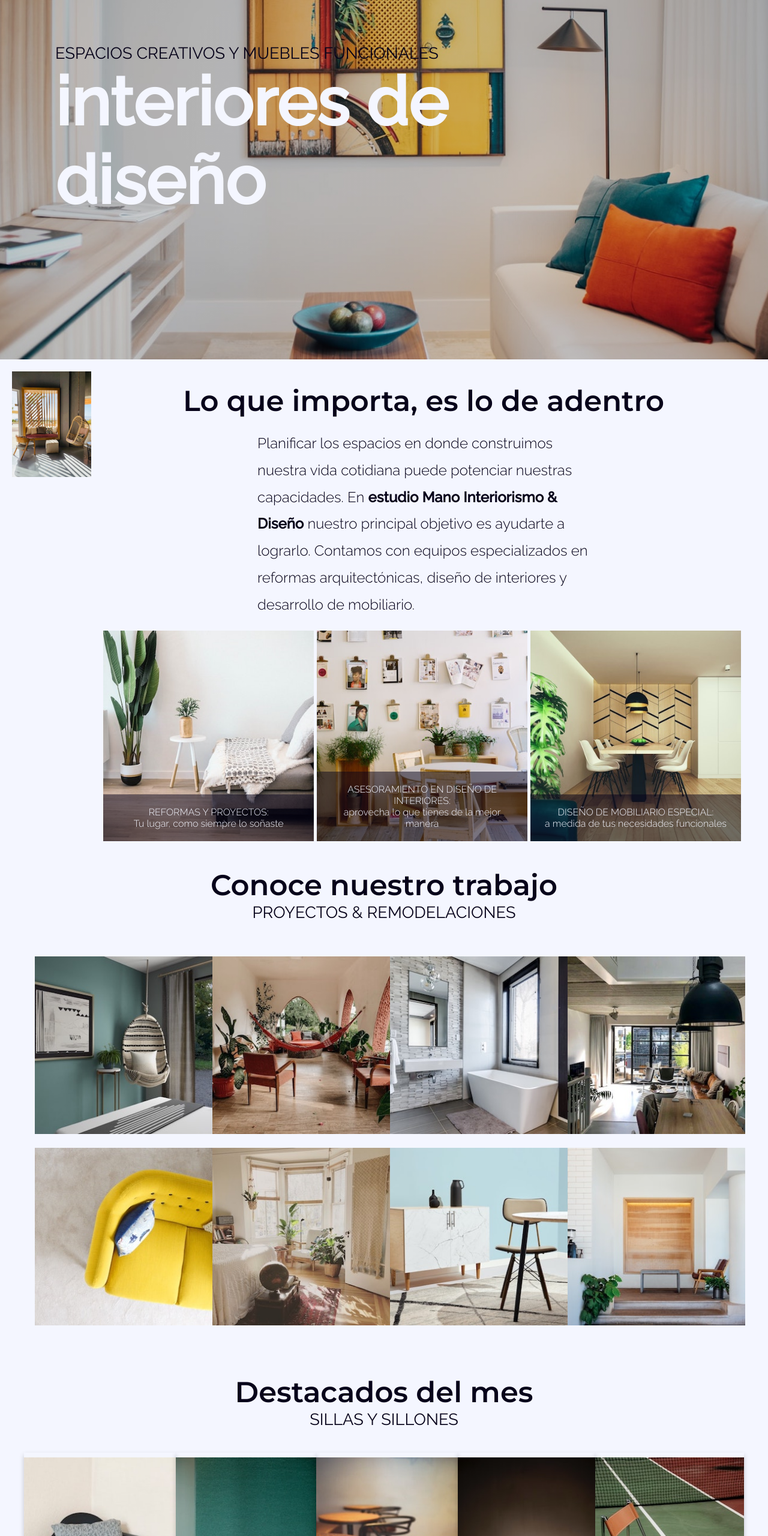
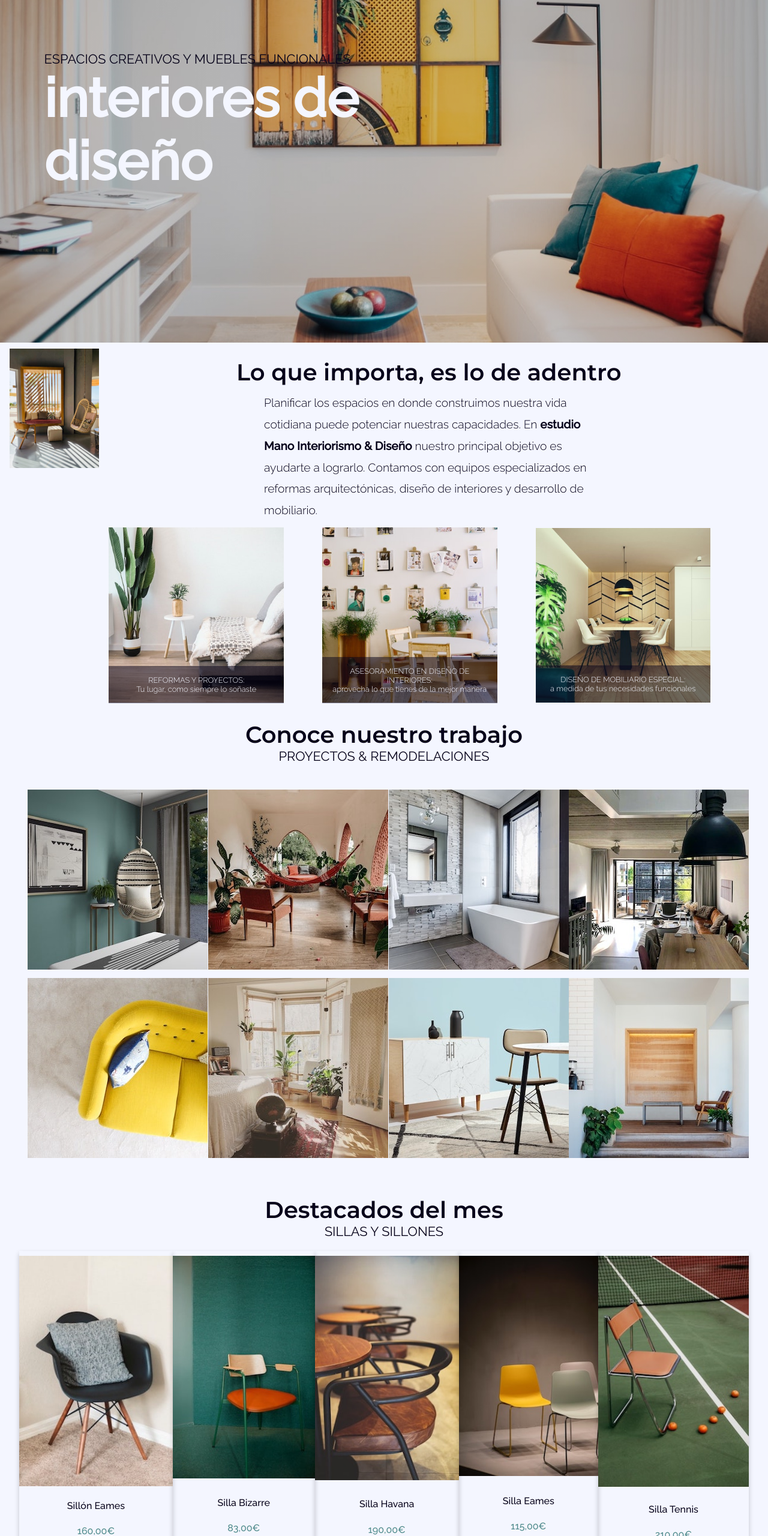
Before and after one commit to lachicho/web-mano, a plain HTML site: page index.html in a window 1280 px wide. Shown: the part 240-2800 px from the top of the page at 60% size. Drawn offline with Linux system fonts and the light colour scheme.

Commit message:
Add files via upload

```diff
--- a/css/styles.css
+++ b/css/styles.css
@@ -27,20 +27,20 @@ p {
 h1 {
     font-family:'Raleway', sans-serif;
     font-weight: 600;
-    font-size: 7rem;
+    font-size: 7vw;
 
 }
 
 h2 {
     font-family:'Raleway', sans-serif;
-    font-size: 1.7rem;
+    font-size: 1.7vw;
     font-weight: 400;
     text-transform: uppercase;
     color:  #07031a;
 }
 
 h3 {
-    font-size: 3rem;
+    font-size: 3vw;
     font-family:'Montserrat', sans-serif;
     font-weight: 600;
     color:#07031a;
@@ -48,7 +48,7 @@ h3 {
 }
 
 h4 {
-    font-size: 1.25rem;
+    font-size: 1.25vw;
     font-weight: 500;
     margin: 1rem;
     width: 100%;
@@ -57,7 +57,7 @@ h4 {
 .encabezado {
     flex-basis: 100%;
     text-align: center;
-    margin-top: 1.25rem;
+    margin-top: 1.25vw;
 }
 
 
@@ -74,7 +74,7 @@ h4 {
         background-position: center;
         background-repeat: no-repeat;
         background-size: cover;
-        padding: 3.75rem;
+        padding: 3.75vw;
         text-align: center;
 
     }
@@ -83,6 +83,9 @@ h4 {
             flex-flow: row nowrap;
             justify-content: space-between;
             align-items: center;
+        }
+        .logo {
+            display:flex;
         }
 
 /*nav*/
@@ -99,8 +102,8 @@ h4 {
                 text-transform: uppercase;
                 font-family:'Montserrat', sans-serif;
                 font-weight: 600;
-                font-size: 1.1rem;
-                padding: 1rem 1rem;
+                font-size: 1.1vw;
+                padding: 1vh 1vw;
                 color:#f4f6ff;
             }
 
@@ -127,7 +130,7 @@ h4 {
             .hero-text {
                 text-align: left;
                 color: #f4f6ff;
-                margin-left: 2rem;
+                margin-left: 2vw;
                 flex: 1 1 auto;
                 align-self: center;
             }
@@ -137,7 +140,7 @@ h4 {
     .quienes-somos {
         display:flex;
         flex-flow: row nowrap;
-        padding: 1.25rem;
+        padding: 1.25vh 1.25vw;
         justify-content: center;
         flex: 1 1 auto;
 
@@ -162,10 +165,10 @@ h4 {
 
         .text {
             flex-basis: 50%;
-            font-size: 1.5rem;
-            line-height:2.8rem;
+            font-size: 1.5vw;
+            line-height:2.8vw;
             font-weight: 300;
-            margin-top: 1.25rem;
+            margin-top: 1.25vh;
 
         }
 
@@ -174,26 +177,26 @@ h4 {
             flex-flow: row nowrap;
             justify-content: space-between;
             align-items: center;
-            padding: 1.25rem 1.25rem 0rem 1.25rem;
+            padding: 1.25vh 1.25vw 0vh 1.25vw;
 
         }
 
 /*texto en imagen-servicios*/
         .servicio {
             position: relative;
-            margin: 0px 5px 0px 0px;
+            margin: 0vh 5vw 0vh 0vw;
 
         }
 
            .txt-servicio {
             position: absolute;
-            bottom: 0.25rem;
+            bottom: 0.25vw;
             background: rgba(7, 3, 26, 0.5);
             color:#f4f6ff;
             width: 100%;
-            padding: 1.25rem;
+            padding: 1.25vw;
             text-align: center;
-            font-size: 1rem;
+            font-size: 1vw;
 
         }
 
@@ -211,7 +214,7 @@ h4 {
     .proyectos {
         display:flex;
         flex-flow: row wrap;
-        padding: 3rem;
+        padding: 3vw;
         justify-content: center;
         align-content: center;
         flex: 1 1 auto;
@@ -232,7 +235,7 @@ h4 {
 
 
     .proyecto img {
-        margin: 0.6rem;
+        margin: 0.6vh 0.6vw;
     }
 
 
@@ -262,8 +265,8 @@ h4 {
     transition: .5s ease;
     opacity:0;
     color:#f4f6ff;
-    font-size: 1.25rem;
-    padding: 1.25rem;
+    font-size: 1.25vw;
+    padding: 1.25vh 1.25vw;
     text-align: center;
     flex: 1 1 auto;
 }
@@ -288,9 +291,9 @@ h4 {
             display:flex;
             flex-flow: row nowrap;
             justify-content: space-between;
-            padding: 1.25rem;
-            margin: 1.25rem;
-            margin-bottom: 3.5rem;
+            padding: 1.25vh 1.25vw;
+            margin: 1.25vh 1.25vw;
+            margin-bottom: 3.5vh;
             flex: 1 1 auto;
 
         }
@@ -317,38 +320,38 @@ h4 {
             justify-content: center;
             align-content: center;
             align-items: center;
-            font-size: 1rem;
-            line-height: 1.2rem;
+            font-size: 1vw;
+            line-height: 2.3vh;
             font-weight: 500;
             text-align: center;
             width: 70%;
-            margin: 1rem;
+            margin: 1vh 1vw;
             flex: 1 1 auto;
 
         }
 
         .precio {
             color: #4f8a8b;
-            font-size: 1.25rem;
+            font-size: 1.25vw;
             font-weight: 500;
             width: 100%;
             text-align: center;
-            margin-top: 1rem;
-            margin-bottom: 1rem;
+            margin-top: 1vh;
+            margin-bottom: 1vh;
             flex: 1 1 auto;
         }
 
         .tarjeta button {
             border: none;
             outline: 0;
-            padding: 1rem;
+            padding: 1vh 1vw;
             color: #4f8a8b;
             background-color: #07031a;
             text-align: center;
             cursor: pointer;
             width: 100%;
-            font-size: 1.25rem;
-            margin-bottom: 1rem;
+            font-size: 1.25vw;
+            margin-bottom: 2.5vh;
             flex: 1 1 auto;
 
         }
@@ -366,13 +369,13 @@ h4 {
     .footer {
         background:#07031a;
         opacity: 0.7;
-        padding: 1.25rem;
+        padding: 1.25vh 1.25vw;
         display:flex;
         flex-flow: row nowrap;
         justify-content: space-between;
         align-items:center;
-        padding-right: 2rem;
-        padding-left:2rem;
+        /*padding-right: 2rem;
+        padding-left:2rem;*/
         flex: 1 1 auto;
 
     }
@@ -385,7 +388,7 @@ h4 {
 
         }
             .logo-rrss {
-                margin: 0.5rem;
+                margin: 0.5vh 0.5vw;
 
             }
             .logo-rrss:hover {
@@ -393,14 +396,14 @@ h4 {
             }
 
         .contacto {
-            font-size: 0.8rem;
+            font-size: 0.8vw;
             font-weight: 300;
             color: #f4f6ff;
             display:flex;
             flex-flow:column nowrap;
             justify-content: flex-start;
             align-items: flex-start;
-            line-height: 1.30rem;
+            line-height: 1.30vh;
             font-weight: 500;
             flex: 1 1 auto;
         }
@@ -439,7 +442,7 @@ h4 {
                     color: #fbd46d;
                 }
                 .contacto p {
-                    margin-left: 1rem;
+                    margin-left: 1vw;
                 }
 
         .legal {
@@ -451,7 +454,7 @@ h4 {
 
         }
             .legal a:link, a:visited {
-                font-size: 0.7rem;
+                font-size: 0.7vw;
                 font-weight: 300;
                 color: #f4f6ff;
                 text-decoration:none;
```
